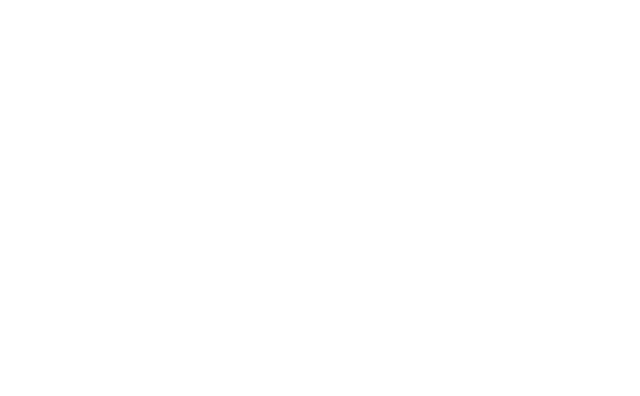
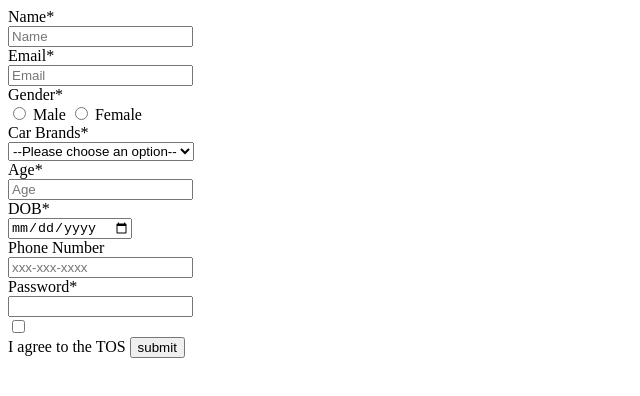
Before and after one commit to acciojob/signup-form-car-Mohit27071998, a website: page main.html in a window 1280 px wide. Shown: the whole page, without its empty margins (0-640 px from the left). Drawn offline with Linux system fonts and the light colour scheme.

Commit message:
created a submission

```diff
--- a/main.html
+++ b/main.html
@@ -10,7 +10,55 @@
 	<!-- the entire body must be written by student -->
     <script type="text/javascript" src="./script.js">
 </script>
+	<form method="post">
+ <div>
+        <label for="Name">Name*</label><br>
+        <input type="Name" id="Name" placeholder="Name" required>
+ </div>
+ <div>
+        <label for="Email">Email*</label><br>
+        <input type="Email" id="Email"  placeholder="Email" required>
+ </div>
+ <div>
+        <label for="gender">Gender*</label><br>
+       <input type="radio" id="gender_m" name="gender" required>
+	   <label for="gender_m">Male</label>
+	  <input type="radio" id="gender_f" name="gender" required>
+	 <label for="gender_f">Female</label>
+ </div>
+ <div>
+        <label for="Cars">Car Brands*</label><br>
+    <select id="Cars" required>
+		<option value="" disabled selected>--Please choose an option--</option>
+        <option value="bmw">BMW</option>
+        <option value="audi">Audi</option>
+        <option value="mercedez">Mercedez</option>
+    </select>
+ </div>
+ <div>
+        <label for="age">Age*</label><br>
+        <input type="number" id="age" placeholder="Age" required>
+ </div>
 
+ <div>
+	 <label for="dob"> DOB*</label><br>
+        <input type="date" id="dob" required>
+</div>
+
+ <div>
+	 <label for="number">Phone Number</label><br>
+        <input type="tel" id="tel" placeholder="xxx-xxx-xxxx">
+ </div>
+
+<div>
+	   <label for="Password">Password*</label><br>
+        <input type="number" id="Password" required >
+</div>
+
+		<input type="checkbox" required id="tos"><br>
+		<label for="tos">I agree to the TOS</label>
+		<button type="submit">submit</button>
+</form>
 </body>
 
 </html>
```
